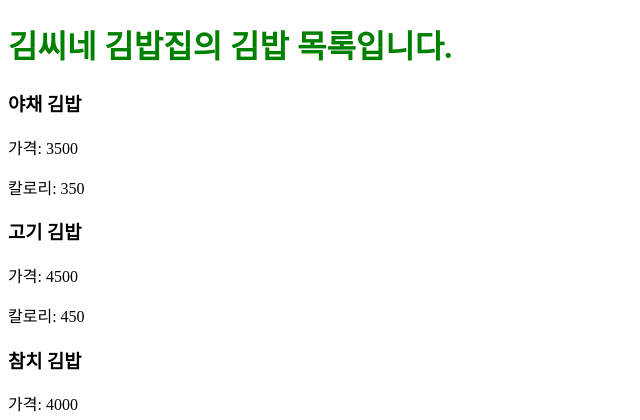
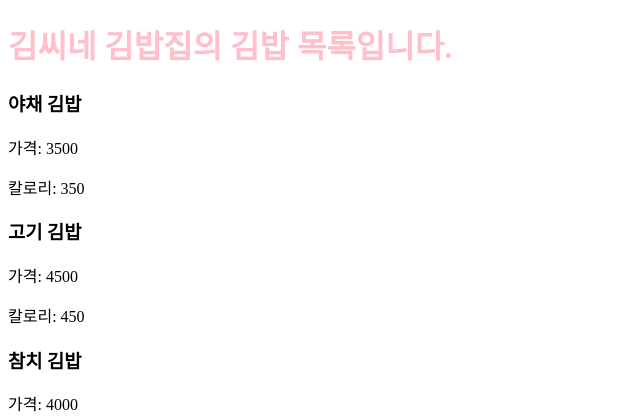
Before and after one commit to jamesssaem/test, a Django app: a page that uses templates/kimbab/base.html in a window 1280 px wide. Shown: the top 420 px of the page, without its empty margins (0-640 px from the left). Run offline with Django 5.2, Linux system fonts and the light colour scheme; data comes from the database, SQL or seed files in the repository.

Commit message:
12th commit

```diff
--- a/static/css/my_style.css
+++ b/static/css/my_style.css
@@ -1,3 +1,3 @@
 h1 {
-    color:green;
+    color:pink;
 }
```
